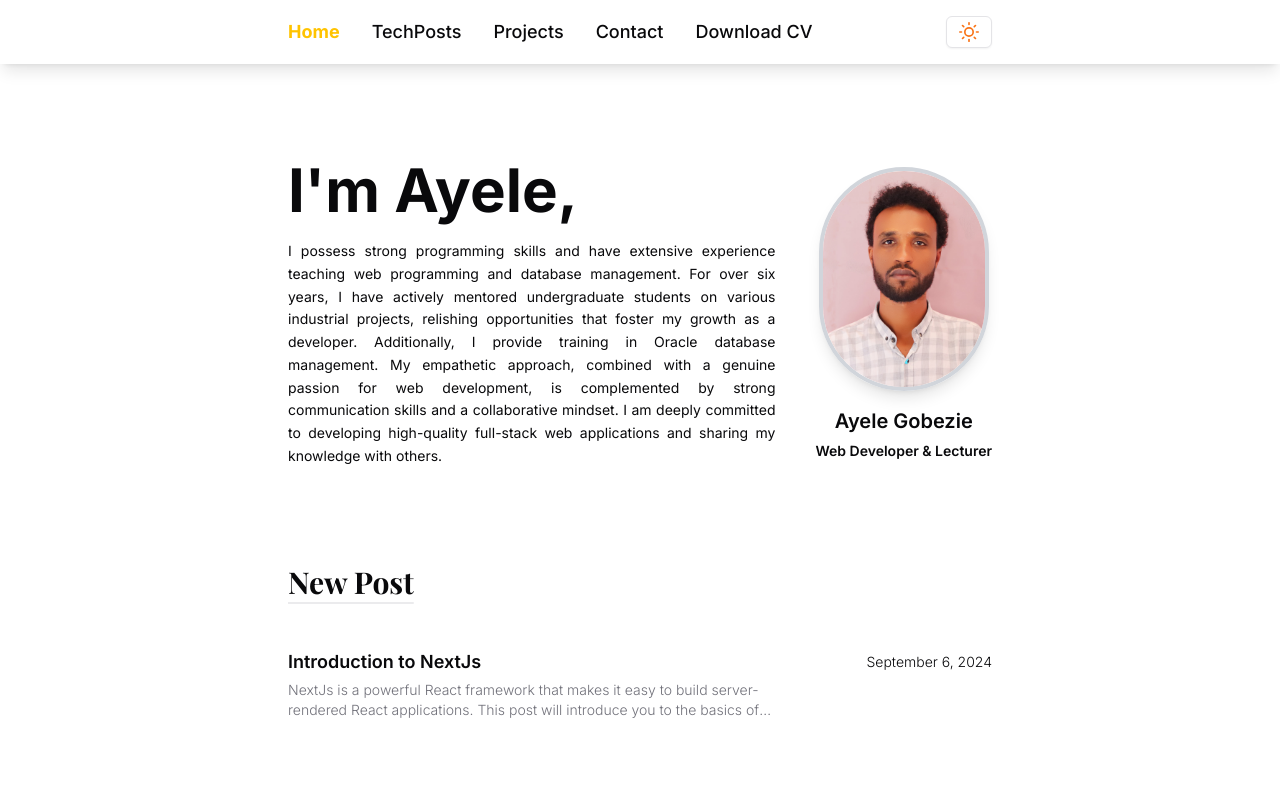
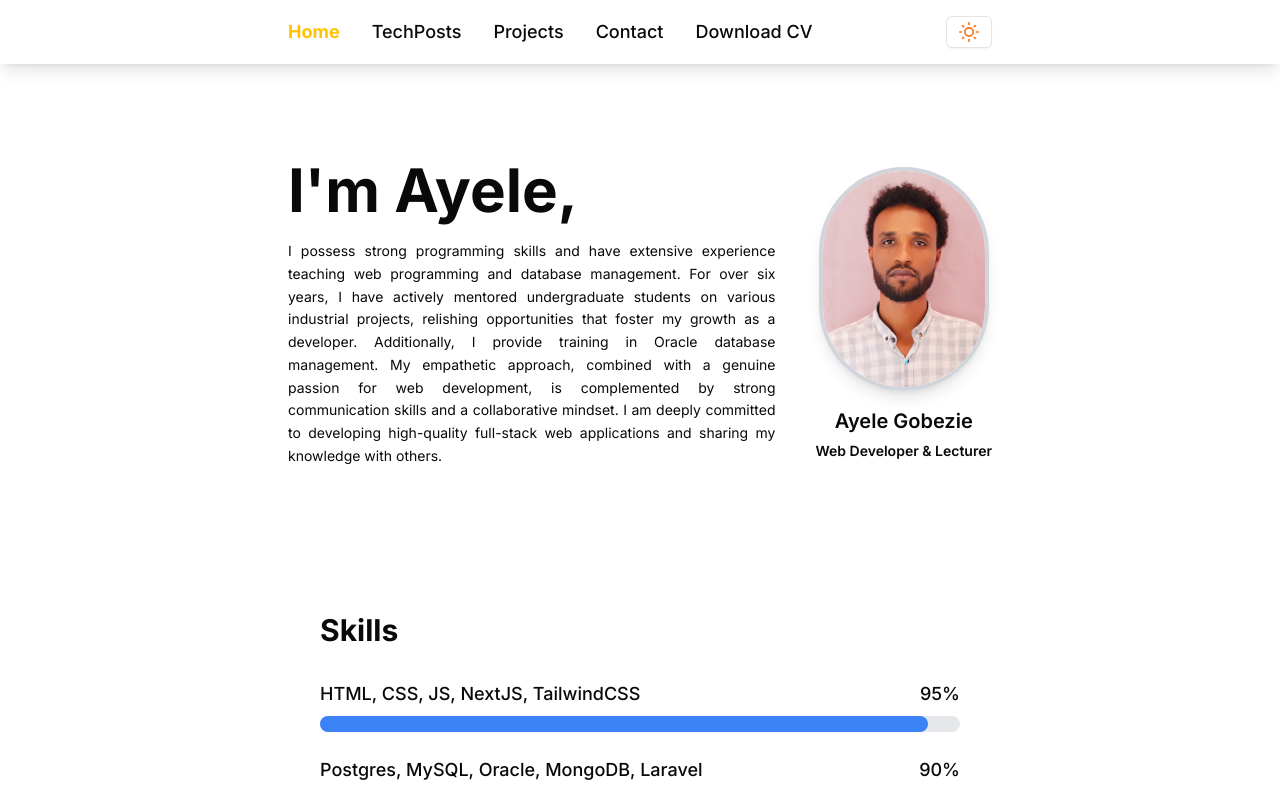
Before and after one commit to ayelegc/ayugobezie21, a Next.js app: page / in a window 1280 px wide. Shown: the top 790 px of the page. Built offline with nearby package versions, Linux system fonts and the light colour scheme; a web font is replaced by a local one.

Commit message:
few changes

```diff
--- a/app/page.tsx
+++ b/app/page.tsx
@@ -1,11 +1,14 @@
 import Intro from '@/components/introduction'
 import RecentPosts from '@/components/recent-posts'
 import RecentProjects from '@/components/recent-projects'
+import Proficiency from '@/components/proficiency'
+
 export default function Home() {
   return (
-    <section className="pt-40 py-20">
+    <section className="pt-40 py-30">
       <div className="container max-w-3xl mx-auto">
         <Intro />
+        <Proficiency/>
         <RecentPosts/>
         <RecentProjects/>
       </div>
--- a/components/footer.tsx
+++ b/components/footer.tsx
@@ -69,7 +69,6 @@ export default function Footer() {
   </svg>
   <span className="hover:underline">Address: Addis Ababa, Ethiopia</span>
 </div>
-
 <div className='flex items-center space-x-2 text-xs leading-5 text-black-foreground hover:text-gold transition-colors duration-300 font-bold'>
   <svg
     xmlns="http://www.w3.org/2000/svg"
@@ -85,7 +84,6 @@ export default function Footer() {
   </svg>
   <span className="hover:underline">Phone: +251943295750</span>
 </div>
-
 <div className='flex items-center space-x-2 text-xs leading-5 text-black-foreground hover:text-gold transition-colors duration-300 font-bold'>
   <svg
     xmlns="http://www.w3.org/2000/svg"
@@ -104,7 +102,6 @@ export default function Footer() {
   </svg>
   <span className="hover:underline">Email: ayele.gobezie@gmail.com</span>
 </div>
-
           </div>
           <div className='flex space-x-6'>
             {navigation.map(item => (
@@ -125,9 +122,6 @@ export default function Footer() {
     &copy; {new Date().getFullYear()} Ayele Gobezie. All Rights Reserved.
   </p>
 </div>
-
-
-
         </div>
       </div>
     </footer>
--- a/components/header.tsx
+++ b/components/header.tsx
@@ -3,15 +3,12 @@ import { useState } from 'react';
 import Link from 'next/link';
 import { usePathname } from 'next/navigation';
 import { ThemeToggle } from './theme-toggle';
-
 export default function Header() {
   const [isDrawerOpen, setDrawerOpen] = useState(false);
   const pathname = usePathname();
-
   const toggleDrawer = () => {
     setDrawerOpen((prev) => !prev);
   };
-
   const isActive = (path: string) =>
     pathname === path ? 'text-gold font-bold' : '';
 
@@ -26,7 +23,6 @@ export default function Header() {
       external: true,
     },
   ];
-
   const renderMenuItems = (onClickHandler?: () => void) =>
     menuItems.map(({ href, label, external }) => (
       <li
@@ -50,7 +46,6 @@ export default function Header() {
         </Link>
       </li>
     ));
-
   return (
     <header className="fixed inset-x-0 top-0 z-50 bg-background/75 py-4 backdrop-blur-md shadow-lg">
       <nav className="container flex max-w-3xl items-center justify-between">
--- /dev/null
+++ b/components/proficiency.tsx
@@ -0,0 +1,43 @@
+import React from 'react';
+import { SkillBars } from '../lib/portfo';
+
+const Proficiency = () => {
+  if (!SkillBars || SkillBars.length === 0) {
+    return null;
+  }
+
+  return (
+    <div className="container mx-auto my-12">
+<h1 className="text-3xl font-bold mb-8 hover:text-gold">Skills</h1>
+{SkillBars.map((skill) => (
+        <div className="mb-6" key={skill.Stack}>
+          <div className="flex justify-between mb-2">
+            <div className="text-lg font-medium group relative">
+              {/* Add tooltip on hover */}
+              <span className="tooltip absolute left-0 hidden group-hover:block bg-gray-700 text-white text-xs rounded py-1 px-2 -bottom-6">
+                Click for details
+              </span>
+              {skill.Stack}
+            </div>
+            <div className="text-lg font-medium group relative">
+              <span className="tooltip absolute left-0 hidden group-hover:block bg-gray-700 text-white text-xs rounded py-1 px-2 -bottom-6">
+                {skill.progressPercentage}% proficiency
+              </span>
+              {skill.progressPercentage}%
+            </div>
+          </div>
+          <div className="w-full bg-gray-200 rounded-full h-4">
+            <div
+              className="bg-blue-500 h-4 rounded-full transition-all duration-300"
+              style={{ width: `${skill.progressPercentage}%` }}
+              role="progressbar"
+              aria-label={skill.Stack}
+            ></div>
+          </div>
+        </div>
+      ))}
+    </div>
+  );
+};
+
+export default Proficiency;
--- /dev/null
+++ b/lib/portfo.ts
@@ -0,0 +1,16 @@
+  import { SkillBarsType } from "./sections";
+
+export const SkillBars: SkillBarsType[] = [
+  {
+    Stack: "HTML, CSS, JS, NextJS, TailwindCSS",
+    progressPercentage: 95,
+  },
+  {
+    Stack: "Postgres, MySQL, Oracle, MongoDB, Laravel",
+    progressPercentage: 90,
+  },
+  {
+    Stack: "PHP, Python",
+    progressPercentage: 95,
+  },
+];
--- /dev/null
+++ b/lib/sections.ts
@@ -0,0 +1,4 @@
+export type SkillBarsType = {
+  Stack: string;
+  progressPercentage: number;
+};
--- a/next.config.mjs
+++ b/next.config.mjs
@@ -6,3 +6,5 @@ const nextConfig = {
     reactStrictMode: true,
   };
   export default nextConfig;
+
+  // next.config.mjs
--- a/package.json
+++ b/package.json
@@ -23,13 +23,14 @@
     "framer-motion": "^11.11.9",
     "gray-matter": "^4.0.3",
     "lucide-react": "^0.438.0",
-    "next": "14.2.8",
+    "next": "14.2.15",
     "next-mdx-remote": "^5.0.0",
     "next-themes": "^0.3.0",
     "react": "^18.3.1",
     "react-dom": "^18.3.1",
     "react-hook-form": "^7.53.0",
     "react-icons": "^5.3.0",
+    "react-tooltip": "^5.26.0",
     "resend": "^4.0.0",
     "shadcn-ui": "^0.9.1",
     "sonner": "^1.5.0",
```
Also changed, not shown: 1 other file (tests, documents, lock files or other folders).
